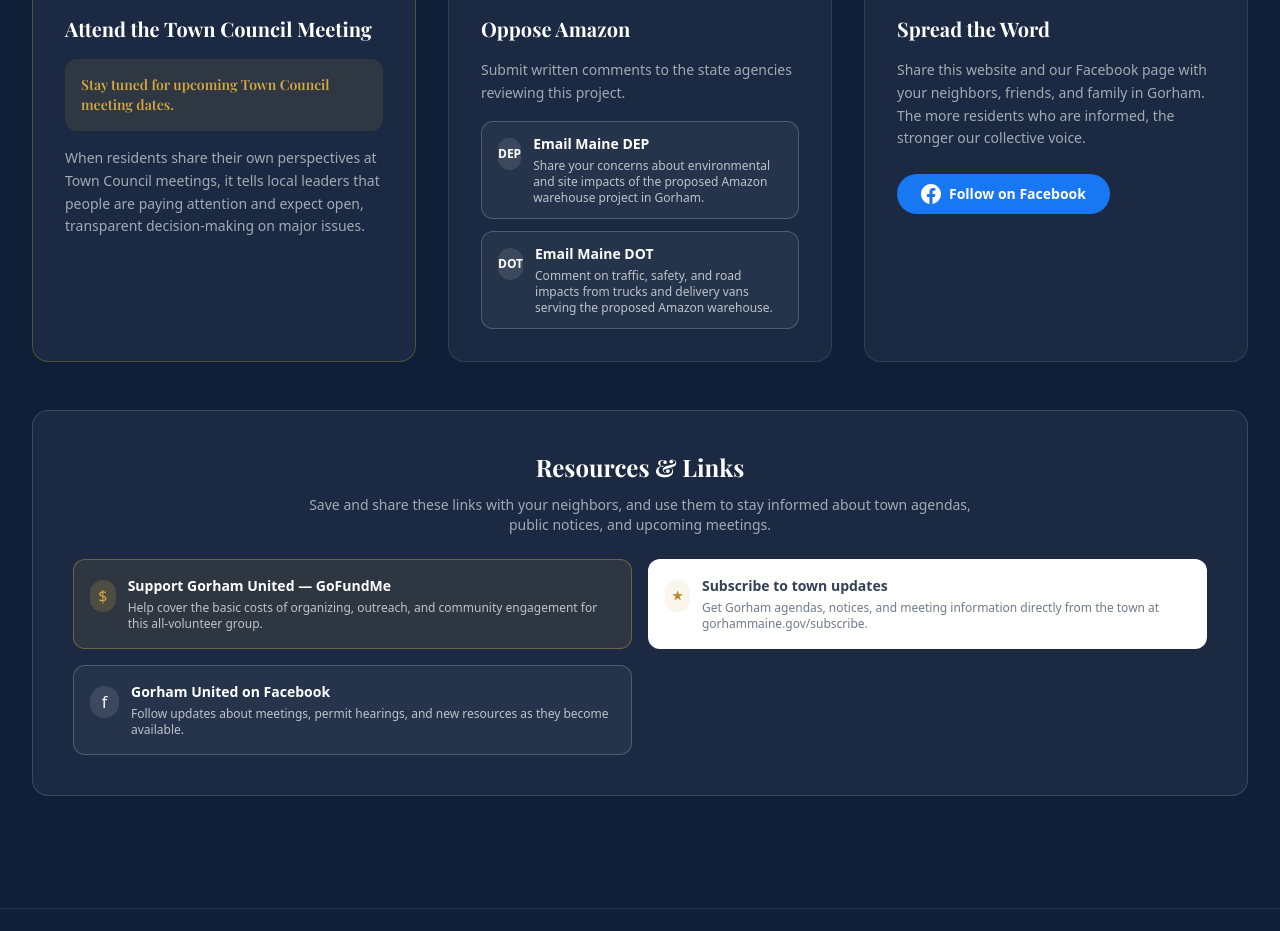
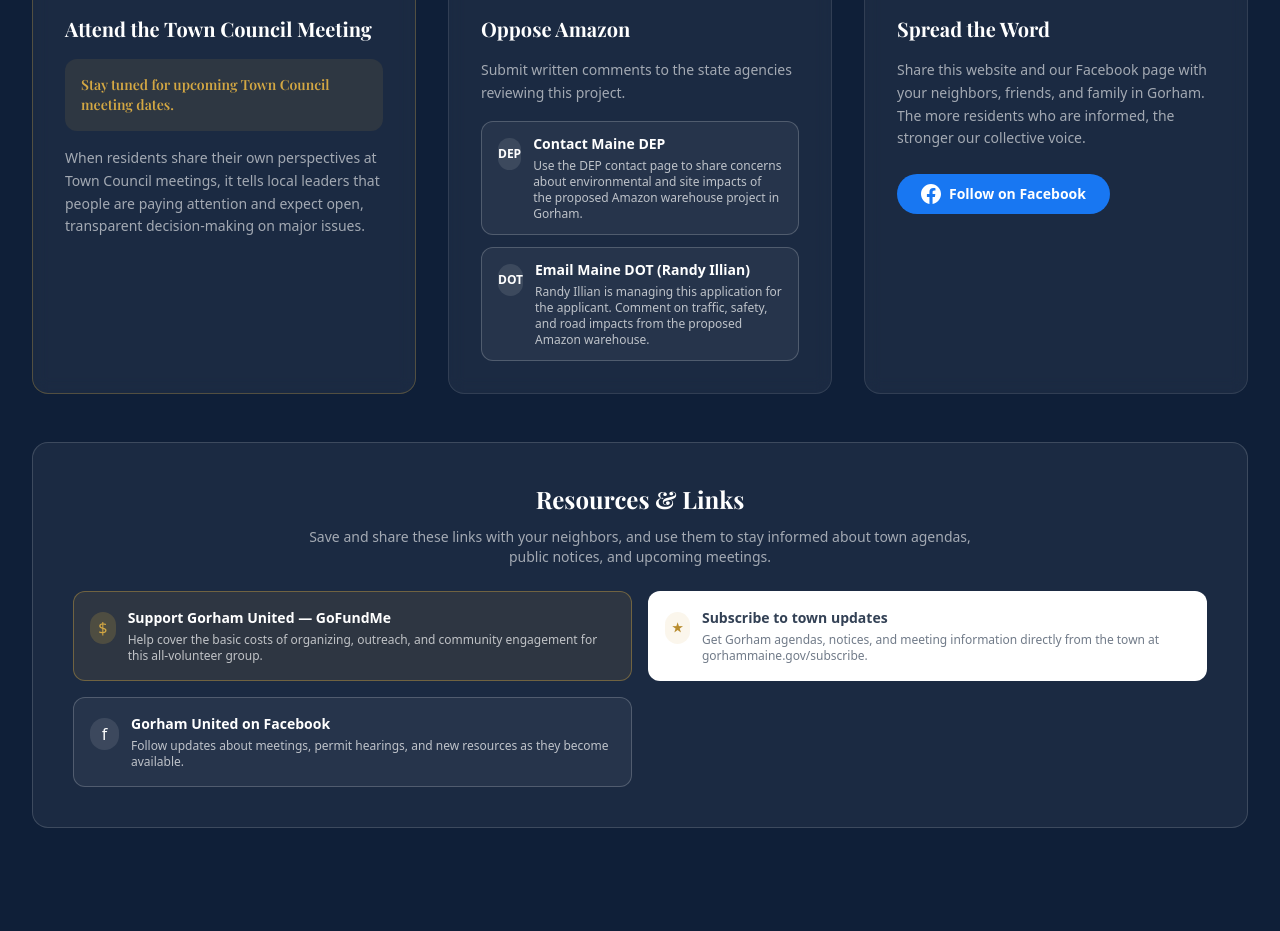
Before and after one commit to trislit/GorhamUnitedsite, a Next.js app: page / in a window 1280 px wide. Shown: the part 2340-3271 px from the top of the page. Built offline with nearby package versions, Linux system fonts and the light colour scheme; a web font is replaced by a local one.

Commit message:
Update TakeAction.tsx

```diff
--- a/src/components/TakeAction.tsx
+++ b/src/components/TakeAction.tsx
@@ -72,32 +72,36 @@
             </p>
             <div className="mt-4 space-y-3">
               <a
-                href="mailto:depinfo@maine.gov?subject=Public%20comment%20from%20Gorham%20resident"
+                href="https://www.maine.gov/dep/contact/index.html"
+                target="_blank"
+                rel="noopener noreferrer"
                 className="group flex items-start gap-3 rounded-xl border border-white/20 bg-white/5 px-4 py-3 text-left text-sm transition-all hover:border-white/40 hover:bg-white/10"
               >
                 <span className="mt-1 inline-flex h-8 w-8 items-center justify-center rounded-full bg-white/10 text-xs font-semibold text-white">
                   DEP
                 </span>
                 <div>
-                  <p className="font-semibold text-white">Email Maine DEP</p>
+                  <p className="font-semibold text-white">Contact Maine DEP</p>
                   <p className="mt-1 text-xs text-white/70">
-                    Share your concerns about environmental and site impacts of
-                    the proposed Amazon warehouse project in Gorham.
+                    Use the DEP contact page to share concerns about
+                    environmental and site impacts of the proposed Amazon
+                    warehouse project in Gorham.
                   </p>
                 </div>
               </a>
               <a
-                href="mailto:customerservice.dot@maine.gov?subject=Public%20comment%20from%20Gorham%20resident"
+                href="mailto:randy.illian@maine.gov?subject=Public%20comment%20from%20Gorham%20resident%20-%20Amazon%20warehouse%20traffic"
                 className="group flex items-start gap-3 rounded-xl border border-white/20 bg-white/5 px-4 py-3 text-left text-sm transition-all hover:border-white/40 hover:bg-white/10"
               >
                 <span className="mt-1 inline-flex h-8 w-8 items-center justify-center rounded-full bg-white/10 text-xs font-semibold text-white">
                   DOT
                 </span>
                 <div>
-                  <p className="font-semibold text-white">Email Maine DOT</p>
+                  <p className="font-semibold text-white">Email Maine DOT (Randy Illian)</p>
                   <p className="mt-1 text-xs text-white/70">
-                    Comment on traffic, safety, and road impacts from trucks and
-                    delivery vans serving the proposed Amazon warehouse.
+                    Randy Illian is managing this application for the applicant.
+                    Comment on traffic, safety, and road impacts from the
+                    proposed Amazon warehouse.
                   </p>
                 </div>
               </a>
```
